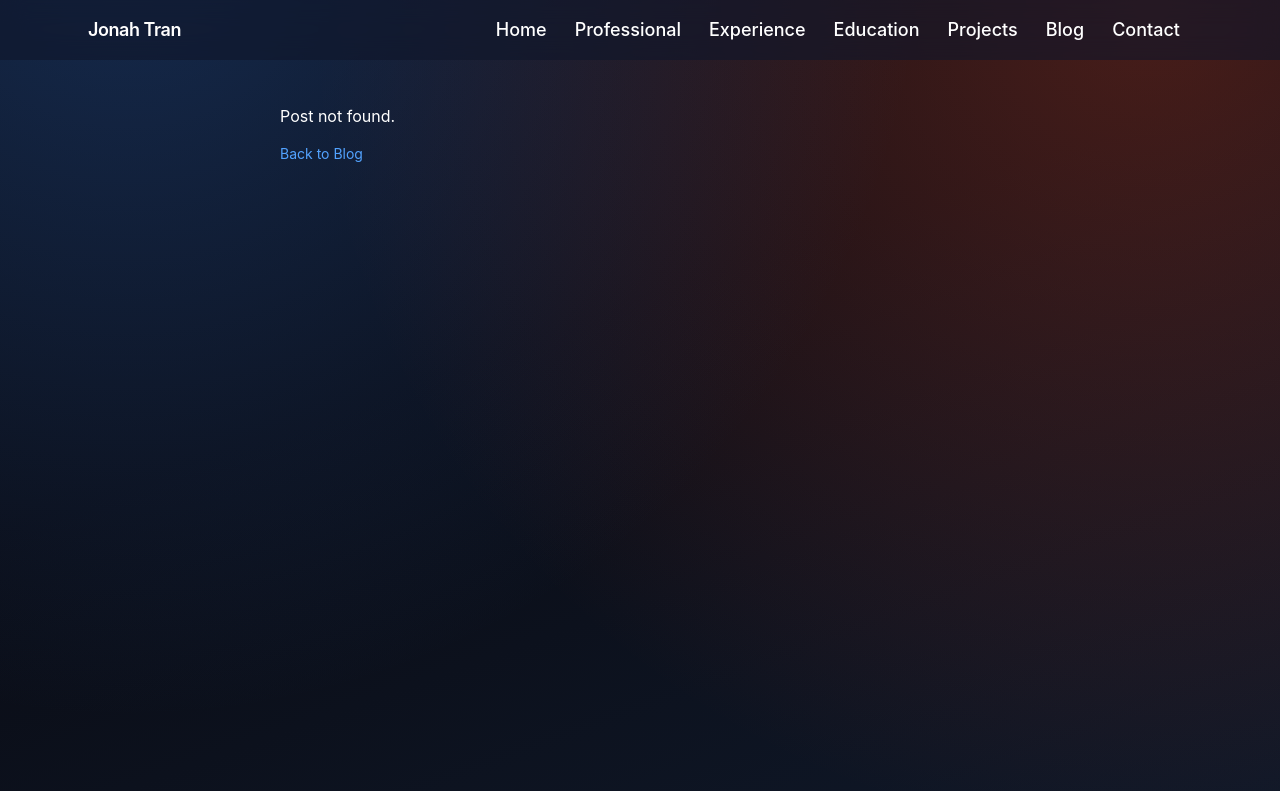
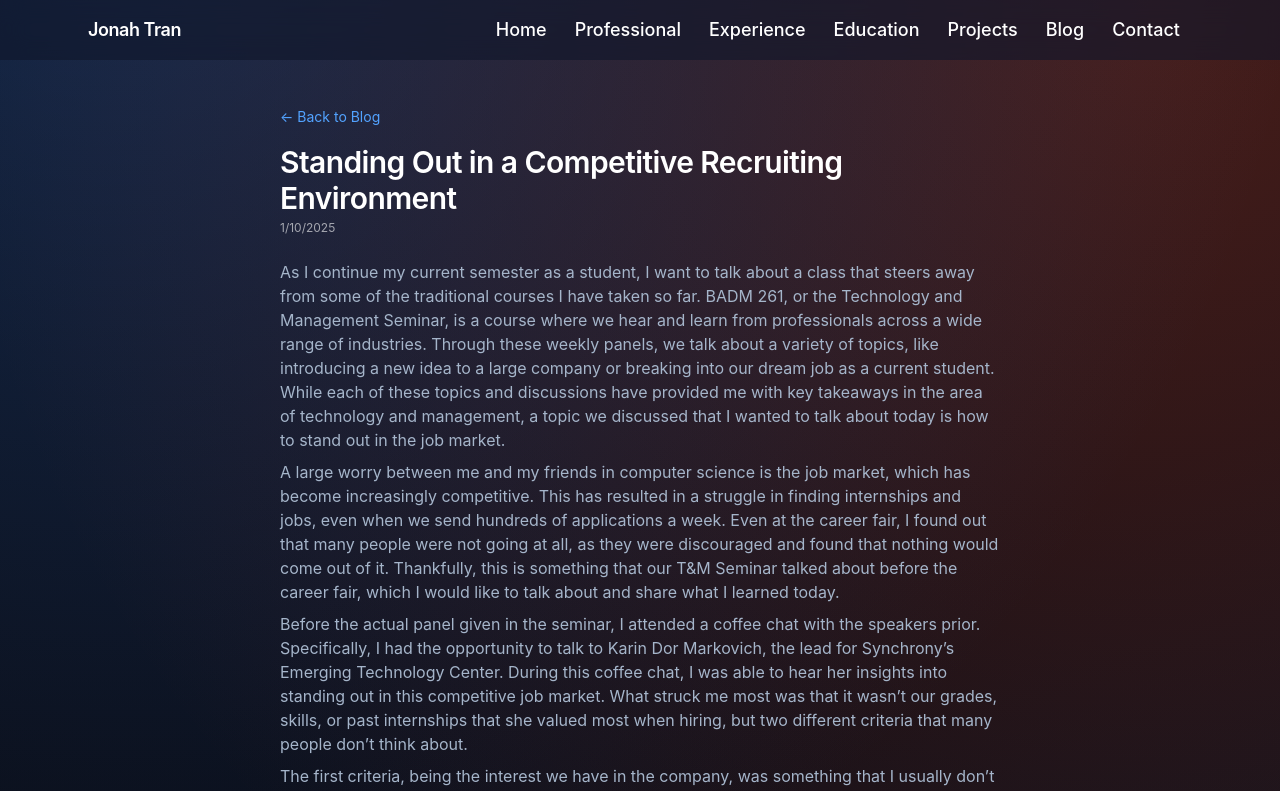
Before and after one commit to jonahjtran/jonahjtran.github.io, a React (Vite) app: page /post/recruiting-thoughts in a window 1280 px wide. Before the commit this address had no page. Shown: the top 791 px of the page. Built offline with nearby package versions, Linux system fonts and the light colour scheme.

Commit message:
added thoughts on recruiting blog post

```diff
--- a/src/components/BlogList.jsx
+++ b/src/components/BlogList.jsx
@@ -2,6 +2,7 @@ import { Link } from "react-router-dom";
 import { posts } from "../data/posts";
 
 export default function BlogList() {
+
     return (
         <div className="grid grid-cols-1 sm:grid-cols-2 lg:grid-cols-3 gap-6">
             {posts.map((post) => (
--- a/src/data/posts.js
+++ b/src/data/posts.js
@@ -1,13 +1,24 @@
 export const posts = [
-//   {
-//     slug: "getting-started-portfolio",
-//     title: "Building My Portfolio",
-//     date: "2025-01-10",
-//     description:
-//       "How I designed and built this portfolio using React and Tailwind.",
-//     content:
-//       "I walk through the decisions behind the layout, component structure, and styling.\n\nFrom wireframes to deployment, here are the trade-offs and tips I picked up along the way.",
-//   },
+  {
+    slug: "recruiting-thoughts",
+    title: "Standing Out in a Competitive Recruiting Environment",
+    date: "2025-01-10",
+    description:
+      "How I changed my perspective on recruiting and led to success in the recruiting process.",
+    content: `As I continue my current semester as a student, I want to talk about a class that steers away from some of the traditional courses I have taken so far. BADM 261, or the Technology and Management Seminar, is a course where we hear and learn from professionals across a wide range of industries. Through these weekly panels, we talk about a variety of topics, like introducing a new idea to a large company or breaking into our dream job as a current student. While each of these topics and discussions have provided me with key takeaways in the area of technology and management, a topic we discussed that I wanted to talk about today is how to stand out in the job market.\n
+\n
+A large worry between me and my friends in computer science is the job market, which has become increasingly competitive. This has resulted in a struggle in finding internships and jobs, even when we send hundreds of applications a week. Even at the career fair, I found out that many people were not going at all, as they were discouraged and found that nothing would come out of it. Thankfully, this is something that our T&M Seminar talked about before the career fair, which I would like to talk about and share what I learned today.\n
+\n
+Before the actual panel given in the seminar, I attended a coffee chat with the speakers prior. Specifically, I had the opportunity to talk to Karin Dor Markovich, the lead for Synchrony’s Emerging Technology Center. During this coffee chat, I was able to hear her insights into standing out in this competitive job market. What struck me most was that it wasn’t our grades, skills, or past internships that she valued most when hiring, but two different criteria that many people don’t think about.\n
+\n
+The first criteria, being the interest we have in the company, was something that I usually don’t think of when talking to recruiters and other company employees. However, this criteria is what she says makes you memorable in a sea of other highly qualified applicants. This was a surprise to me, but it got me thinking about recruiting in a different way: focusing on quality interactions and applications instead of autofilling thousands of applications. Instead of using tools to just autofill your resume, maybe I should be doing research on a company I’m interested in and talking to other company employees and recruiters about their experiences at the company.\n
+\n
+This is the strategy I attempted to use at my university’s career fair, and while it was a long process researching the different companies I was interested in, I found myself not only having more meaningful conversations with recruiters that led to actual interviews, but I also gained a better sense of what I was interested in and what I wanted to pursue for a career. I believe that many people forget that recruiting and interviewing is just as much an interview for the company as it is for yourself, seeing not just if you would make a good fit for the company, but also if the company is a good fit for your career goals. Doing this research allowed me to find out that Synchrony was a place that aligned with my interests in both business and software development, and through this research I was able to have meaningful conversations and land an interview with the company I will be interning for next semester.\n
+\n
+While Karin mentioned she looks for company research and interest, she also spoke highly about the need for an applicant to have a willingness to learn. This is a common theme I hear from many companies, but a value that is commonly overlooked when compared to someone’s technical skills or prior experience. Having just started my career and exploration into computer science, I constantly find myself in awe of the many specific fields I could go into, from frontend development, to cybersecurity, to API development and so much more. I believe that there is value in trying as many things as possible, because only then will you truly know what you are passionate about. Karin’s words of encouragement on having that willingness to try new things has motivated me to dive into as many areas as I can and explore what computer science is like in each of these fields.\n
+\n
+Hearing these valuable insights about standing out in the job market, and the similar insights that were spoken during the panel following the coffee chat, I have gained a new perspective on recruiting that has not just served me well today but will also serve me well later into my career. I am excited to explore what areas I will try next in terms of my career, whether that’s a different area of computer science or even a business-influenced field like product management.`,
+  },
 //   {
 //     slug: "ml-notes-overview",
 //     title: "Notes from My ML Learning Journey",
--- a/src/pages/BlogPost.jsx
+++ b/src/pages/BlogPost.jsx
@@ -6,6 +6,7 @@ export default function BlogPost() {
     const post = posts.find((p) => p.slug === slug);
 
     const base = import.meta.env.BASE_URL || "/";
+    const paragraphs = (post?.content ?? "").split(/\n\s*\n/);
 
     if (!post) {
         return (
@@ -21,8 +22,12 @@ export default function BlogPost() {
             <Link to={`${base}#blog`} className="text-blue-400 hover:text-blue-300 text-sm">← Back to Blog</Link>
             <h1 className="text-3xl font-semibold text-white mt-4">{post.title}</h1>
             <p className="text-xs text-white/60 mt-1">{new Date(post.date).toLocaleDateString()}</p>
-            <article className="prose prose-invert mt-6 whitespace-pre-line">
-                {post.content}
+            <article className="prose prose-invert mt-6">
+                {paragraphs.map((para, idx) => (
+                    <p key={idx} className="my-2">
+                        {para}
+                    </p>
+                ))}
             </article>
         </div>
     );
```
